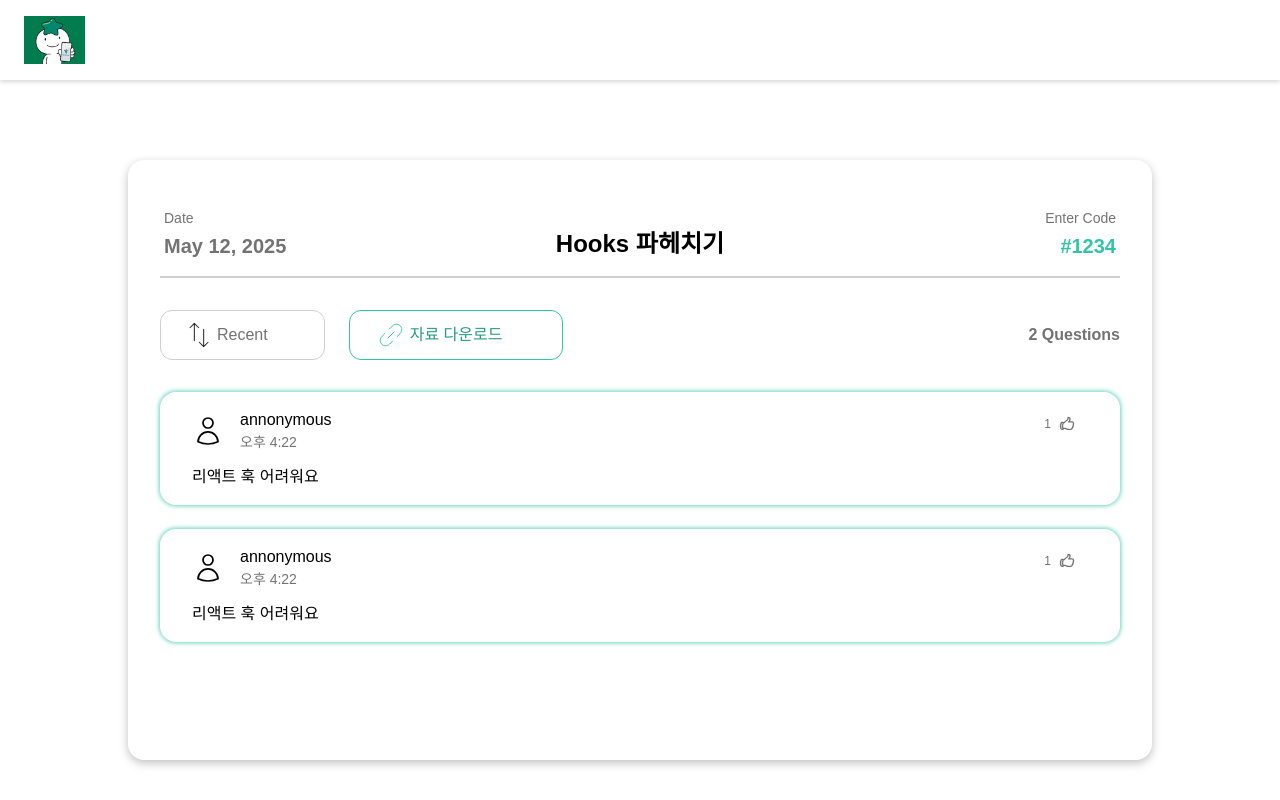
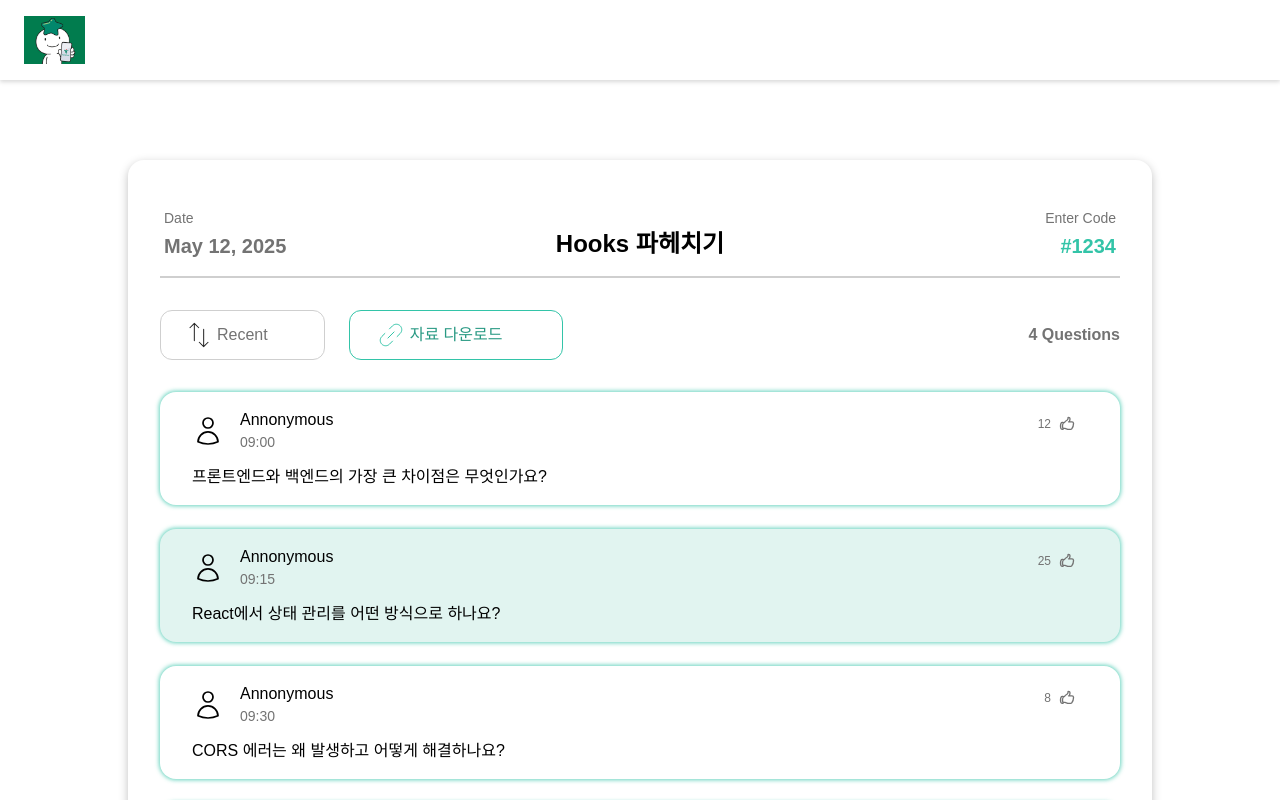
Before and after one commit to Hararo-Dev-React-Next-Project-Team-1/frontend, a React (Vite) app: page /room-admin in a window 1280 px wide. Shown: the top 800 px of the page. Built offline with nearby package versions, Linux system fonts and the light colour scheme; no server answers; a web font is replaced by a local one.

Commit message:
feat: 전체 질문 조회 API 연동(임시데이터)

```diff
--- a/src/components/Question.tsx
+++ b/src/components/Question.tsx
@@ -3,12 +3,25 @@ import { DotsIcon } from '../assets/DotsIcon';
 import { ThumbIcon } from '../assets/ThumbIcon';
 import { UserIcon } from '../assets/UserIcon';
 import { EditQuestion } from './EditQuestion';
-export const Question = () => {
+import type { QuestionType } from '../apis/questions';
+
+interface QuestionProps extends QuestionType {
+  isAdmin: boolean;
+}
+
+export const Question = ({
+  question_id, //좋아요 post시 사용
+  text,
+  created_at,
+  is_selected,
+  likes,
+  isAdmin,
+}: QuestionProps) => {
   const [isLiked, setIsLiked] = useState(false);
   const [showMenu, setShowMenu] = useState(false);
-  const [selectedBox, setSelectedBox] = useState(false);
-  const isAdmin = true;
+  const [selectedBox, setSelectedBox] = useState(is_selected);
 
+  //선택한 질문 하이라이팅
   const handleBoxClick = () => {
     if (!isAdmin) return;
     setSelectedBox((prev) => !prev);
@@ -29,11 +42,13 @@ export const Question = () => {
               <UserIcon />
             </div>
             <div className="flex flex-col">
-              <p className="text-[16px] font-[500]">annonymous</p>
-              <p className="text-[14px] text-[#737373]">오후 4:22</p>
+              <p className="text-[16px] font-[500]">Annonymous</p>
+              <p className="text-[14px] text-[#737373]">
+                {created_at.slice(11, 16)}
+              </p>
             </div>
           </div>
-          <div>리액트 훅 어려워요</div>
+          <div>{text}</div>
         </div>
         {/* 좋아요, 수정 버튼 */}
         <div className="flex flex-col items-end justify-between">
@@ -51,7 +66,7 @@ export const Question = () => {
             }
             `}
           >
-            <div className="text-[12px]">1</div>
+            <div className="text-[12px]">{likes}</div>
             <div className="w-4 h-4 flex items-center justify-center">
               <ThumbIcon />
             </div>
--- a/src/pages/roomAdmin.tsx
+++ b/src/pages/roomAdmin.tsx
@@ -6,9 +6,38 @@ import Link from '../assets/Link.svg?react';
 import { Question } from '../components/Question';
 
 const RoomAdmin = () => {
+  const dumpData = [
+    {
+      question_id: 1,
+      text: '프론트엔드와 백엔드의 가장 큰 차이점은 무엇인가요?',
+      created_at: '2025-05-16T09:00:00Z',
+      is_selected: false,
+      likes: 12,
+    },
+    {
+      question_id: 2,
+      text: 'React에서 상태 관리를 어떤 방식으로 하나요?',
+      created_at: '2025-05-16T09:15:00Z',
+      is_selected: true,
+      likes: 25,
+    },
+    {
+      question_id: 3,
+      text: 'CORS 에러는 왜 발생하고 어떻게 해결하나요?',
+      created_at: '2025-05-16T09:30:00Z',
+      is_selected: false,
+      likes: 8,
+    },
+    {
+      question_id: 4,
+      text: 'TypeScript의 유틸리티 타입 중 가장 자주 쓰는 것은?',
+      created_at: '2025-05-16T09:45:00Z',
+      is_selected: false,
+      likes: 17,
+    },
+  ];
+
   const [userChat, setUserChat] = useState('');
-
-  const [QCount, setQCount] = useState(2);
   const [isLive, setLive] = useState(false);
 
   useEffect(() => {
@@ -63,12 +92,13 @@ const RoomAdmin = () => {
               <span>자료 다운로드</span>
             </div>
           </div>
-          <span className="font-semibold">{QCount} Questions</span>
+          <span className="font-semibold">{dumpData.length} Questions</span>
         </div>
         {/* 질문 목록 */}
         <div className="w-full flex flex-col items-center gap-6">
-          <Question />
-          <Question />
+          {dumpData?.map((question) => (
+            <Question key={question.question_id} {...question} isAdmin={true} />
+          ))}
         </div>
       </div>
       <div className="w-4/5">
--- a/src/pages/roomStudent.tsx
+++ b/src/pages/roomStudent.tsx
@@ -6,9 +6,38 @@ import Link from '../assets/Link.svg?react';
 import { Question } from '../components/Question.tsx';
 
 const RoomStudent = () => {
+  const dumpData = [
+    {
+      question_id: 1,
+      text: '프론트엔드와 백엔드의 가장 큰 차이점은 무엇인가요?',
+      created_at: '2025-05-16T09:00:00Z',
+      is_selected: false,
+      likes: 12,
+    },
+    {
+      question_id: 2,
+      text: 'React에서 상태 관리를 어떤 방식으로 하나요?',
+      created_at: '2025-05-16T09:15:00Z',
+      is_selected: true,
+      likes: 25,
+    },
+    {
+      question_id: 3,
+      text: 'CORS 에러는 왜 발생하고 어떻게 해결하나요?',
+      created_at: '2025-05-16T09:30:00Z',
+      is_selected: false,
+      likes: 8,
+    },
+    {
+      question_id: 4,
+      text: 'TypeScript의 유틸리티 타입 중 가장 자주 쓰는 것은?',
+      created_at: '2025-05-16T09:45:00Z',
+      is_selected: false,
+      likes: 17,
+    },
+  ];
+
   const [userChat, setUserChat] = useState('');
-
-  const [QCount, setQCount] = useState(2);
   const [isLive, setLive] = useState(false);
 
   useEffect(() => {
@@ -61,11 +90,16 @@ const RoomStudent = () => {
                 <span>자료 다운로드</span>
               </div>
             </div>
-            <span className="font-semibold">{QCount} Questions</span>
+            <span className="font-semibold">{dumpData.length} Questions</span>
           </div>
           <div className="w-full flex flex-col items-center gap-6">
-            <Question />
-            <Question />
+            {dumpData?.map((question) => (
+              <Question
+                key={question.question_id}
+                {...question}
+                isAdmin={false}
+              />
+            ))}
           </div>
         </div>
       </div>
```
Lines whose indentation alone changed are shown as unchanged.
